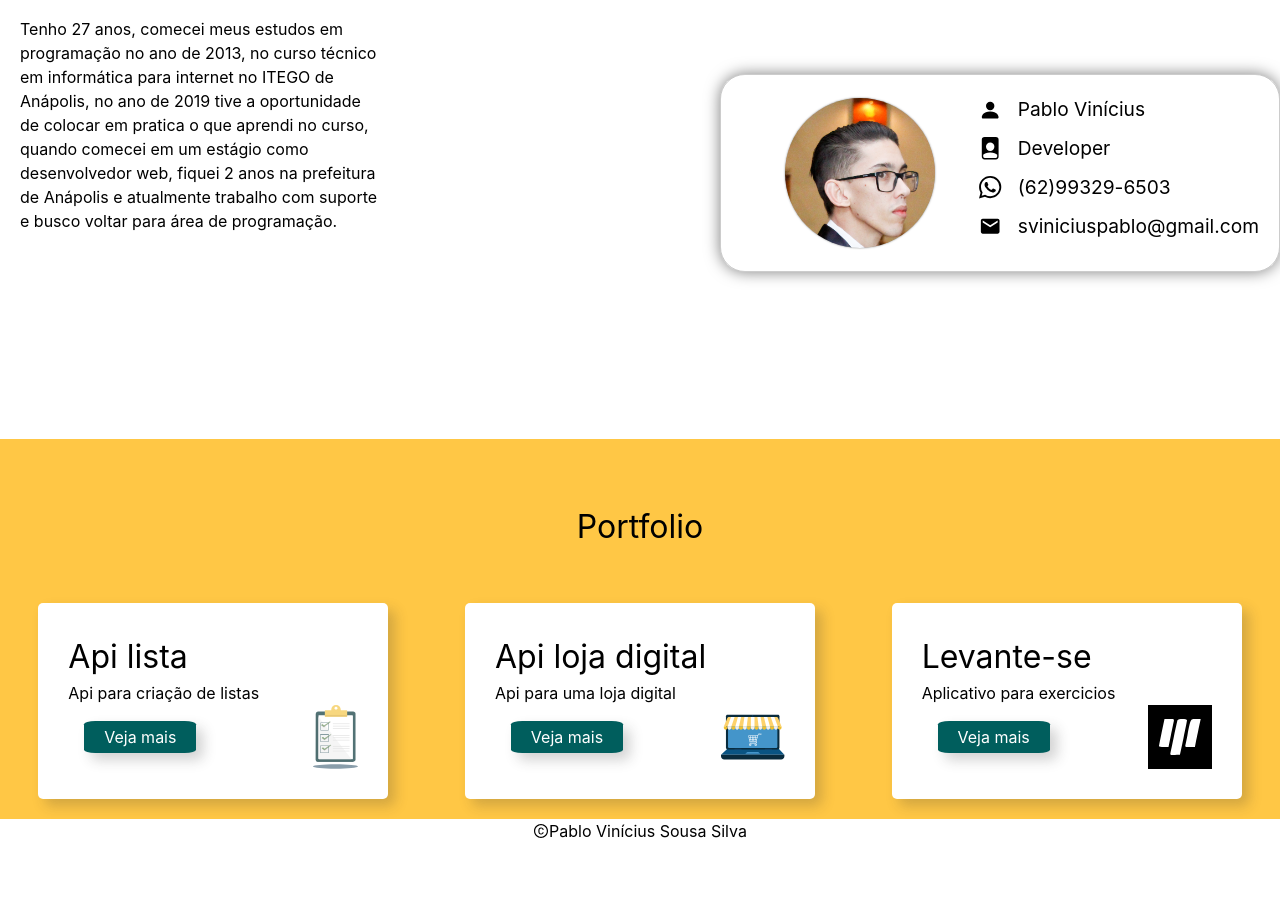
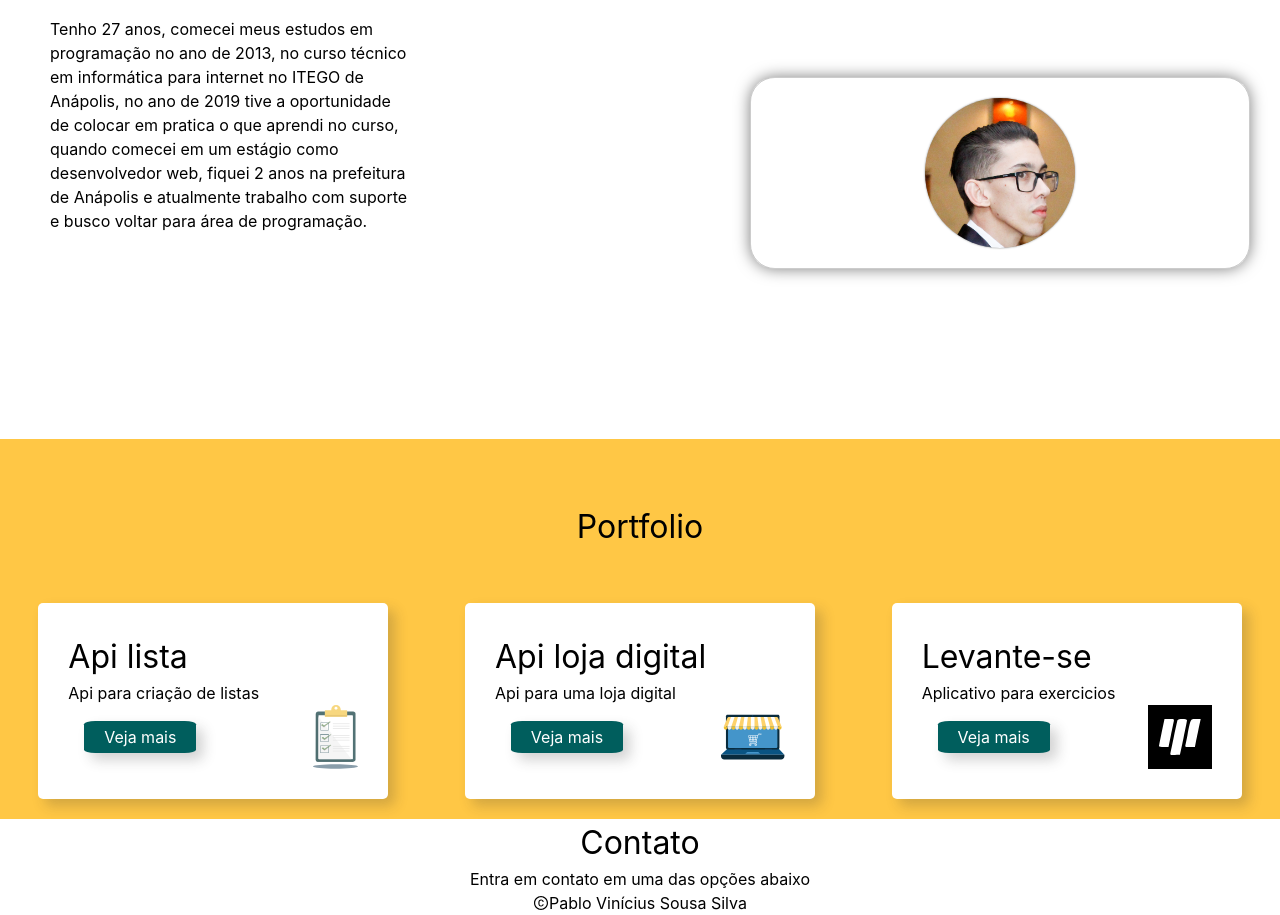
Before and after one commit to PabloViniciusSS/pablo_vinicius_portfolio, a Next.js app: page / in a window 1280 px wide. Shown: the part 1220-2135 px from the top of the page. Before the commit the page ends 2063 px from the top, so only its background shows below. Built offline with nearby package versions, Linux system fonts and the light colour scheme.

Commit message:
divisão do sobre e criação do contato

```diff
--- /dev/null
+++ b/src/components/Object/CardContato.js
@@ -0,0 +1,18 @@
+import React from 'react'
+import styles from '../../styles/components/Object/CardContato.module.css'
+import { BsFillPersonFill, BsFillFilePersonFill, BsWhatsapp, BsGithub, BsLinkedin  } from "react-icons/bs";
+import { MdEmail  } from "react-icons/md";
+
+
+export const CardContato = (props) => {
+  return (
+    <div className={styles.container_contato}>
+     <div className={styles.container_detalhes}>
+              <a className={styles.detalhes}>
+                {props.icone}
+                  <p>{props.acesso}</p>
+              </a>
+      </div>
+    </div>
+  )
+}
--- a/src/components/Object/CardSobre.js
+++ b/src/components/Object/CardSobre.js
@@ -1,6 +1,6 @@
 import React from 'react'
 import styles from '../../styles/components/Object/CardSobre.module.css'
-import { BsFillPersonFill, BsFillFilePersonFill, BsWhatsapp  } from "react-icons/bs";
+import { BsFillPersonFill, BsFillFilePersonFill, BsWhatsapp, BsGithub, BsLinkedin  } from "react-icons/bs";
 import { MdEmail  } from "react-icons/md";
 
 
@@ -13,26 +13,7 @@ export const CardSobre = () => {
       </div>
         <div className={styles.contatos}>
             <div className={styles.photo}></div>
-            <div className={styles.container_detalhes}>
-              <div className={styles.detalhes}>
-                <BsFillPersonFill />
-                  <p>Pablo Vinícius</p>
-              </div>
-              <div className={styles.detalhes}>
-                <BsFillFilePersonFill />
-                  <p >Developer</p>
-              </div>
-              <div className={styles.detalhes}>
-                  <BsWhatsapp />
-                  <p>(62)99329-6503</p>
-              </div>
-              <div className={styles.detalhes}>
-                <MdEmail />
-                    <p> sviniciuspablo@gmail.com</p>
-              </div>
 
-
-            </div>
             </div>
     </div>
   )
--- a/src/pages/index.js
+++ b/src/pages/index.js
@@ -6,6 +6,8 @@ import Apresentacao from '../section/apresentacao'
 import Portfolio from '../section/portfolio'
 import Skill from '../section/skill'
 import Sobre from '../section/sobre'
+import { CardContato } from '../components/Object/CardContato'
+import Contato from '../section/Contato'
 
 export default function Home() {
   return (
@@ -21,6 +23,7 @@ export default function Home() {
         <Skill />
         <Sobre />
         <Portfolio />
+        <Contato />
        </main>
     </div>
   )
--- /dev/null
+++ b/src/section/Contato.js
@@ -0,0 +1,16 @@
+import React from 'react'
+import { CardContato } from '../components/Object/CardContato'
+
+import styles from '../styles/Contato.module.css'
+
+export default function Contato() {
+  return (
+    <section id="ContatoSection" className={styles.container_contato}>
+    <h2>Contato</h2>
+    <p>Entra em contato em uma das opções abaixo</p>
+  <div className={styles.container}>
+   <CardContato />
+  </div>
+  </section>
+  )
+}
--- /dev/null
+++ b/src/styles/Contato.module.css
@@ -0,0 +1,3 @@
+.container_contato{
+  text-align: center;
+}
--- a/src/styles/Home.module.css
+++ b/src/styles/Home.module.css
@@ -1,6 +1,6 @@
 .main {
   display: grid;
-  grid-template-rows: auto auto auto auto;
+  grid-template-rows: auto auto auto auto auto;
 
 }
 
@@ -13,6 +13,8 @@
 .sobre{
 
 }
+
+.contato
 
 .portfolio{
   display: flex;
--- a/src/styles/components/Object/CardContato.module.css
+++ b/src/styles/components/Object/CardContato.module.css
@@ -0,0 +1,3 @@
+.container_contato{
+
+}
--- a/src/styles/components/Object/CardSobre.module.css
+++ b/src/styles/components/Object/CardSobre.module.css
@@ -33,7 +33,7 @@
   flex-direction: row;
   align-items: center;
   justify-content: center;
-  width: 70vh;
+  width: 500px;
   padding:20px;
   border:1px solid rgba(0,0,0,0.2);
   border-radius:25px;
```
